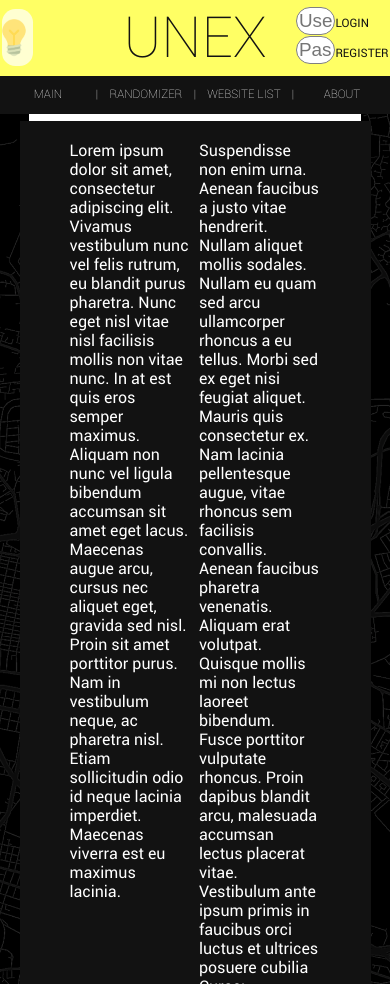
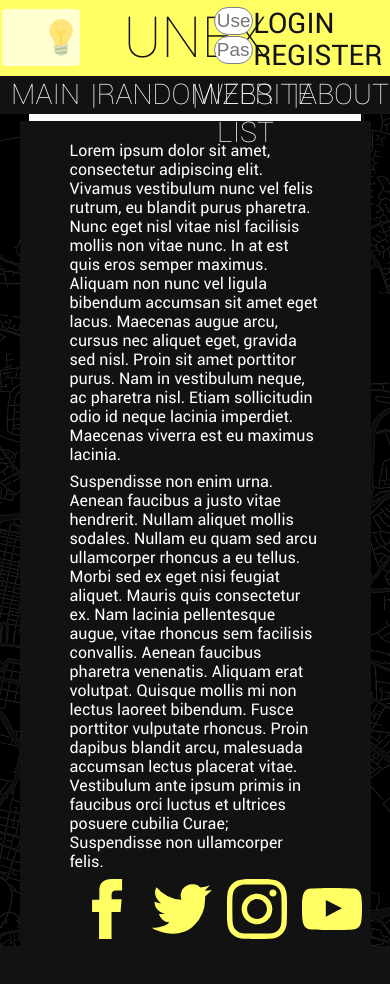
Before and after one commit to Xenu47/Xenu47.github.io, a PHP site: page /pages/base.html in a window 390 px wide. After the commit the page ends 946 px from the top, so only its background shows below. Run offline with PHP 8.4, Linux system fonts and the light colour scheme.

Commit message:
+more adaptive

```diff
--- a/styles/style.css
+++ b/styles/style.css
@@ -100,11 +101,11 @@
 	background: white;
 	outline: none;
 	opacity: 0.7;
-	border-radius: 1em;
+	border-radius: 1vw;
 	-webkit-transition: .2s;
 	transition: opacity .2s;
 	height: 6vh;
-	width: 8vw;
+	width: 20vw;
 	margin-top: 1vh;
 	margin-left: 0.5vw;
 	z-index: 102;
@@ -175,7 +176,7 @@
 		'form loginb'
 		'form registerb';
 	grid-column-gap: 0;
-	grid-template-columns: 10.2vw 5vw;
+	grid-template-columns: 10.2vw 50%;
 	grid-template-rows: 3.4vh 3vh;
 	height: 8vh;
 	padding: 0.7vh 1vw 0 0;
@@ -281,7 +282,7 @@
 	display: flex;
 	flex-direction: column;
 	justify-content: space-between;
-	height: calc(100vh - 8vh);
+	height: calc(100vh - 12vh);
 	overflow: auto;
 }
 
@@ -408,6 +409,16 @@
 		padding: 0.7vh 1vw 0 0;
 	}
 	main {
-		font-size: 4vh;
+		font-size: 2vh;
 	}
 }
+
+@media only screen and (max-width: 1000px){
+	#footer_grid{
+		grid-template-areas:
+			'lorem'
+			'ipsum'
+			'social';
+		grid-template-columns: 100%;
+	}
+}
```
Also changed, not shown: other parts of styles/style.css (+16 -15 lines).
